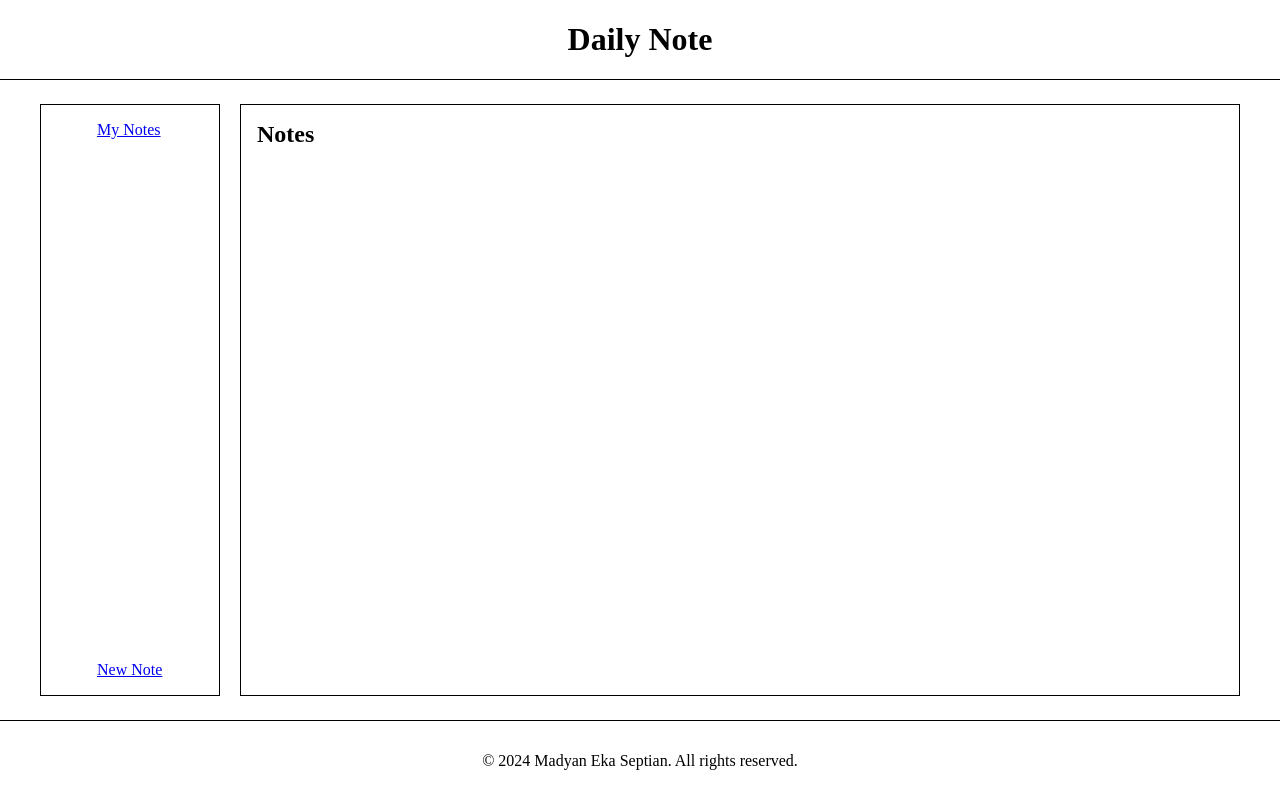
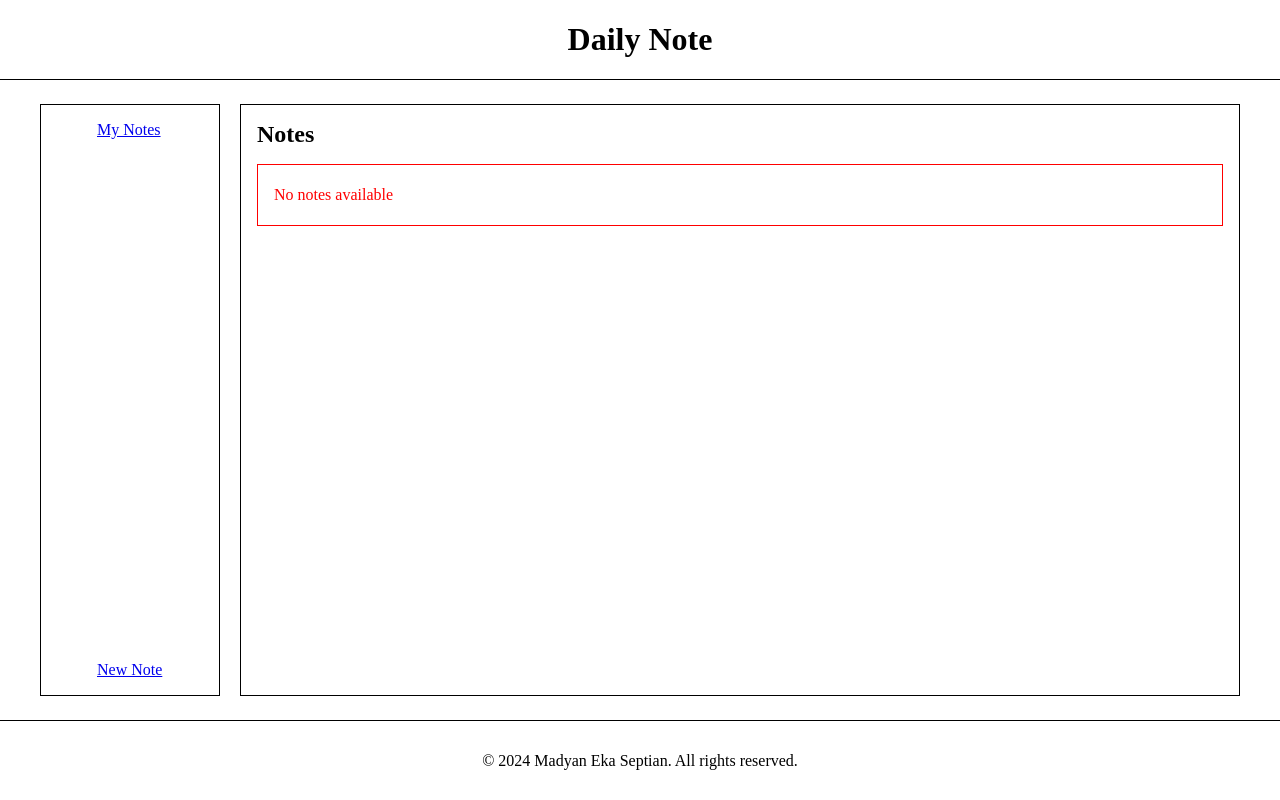
Before and after one commit to madyanes/daily-note, a React (Vite) app: page / in a window 1280 px wide. Built offline with nearby package versions, Linux system fonts and the light colour scheme.

Commit message:
Fixing wrong logic of displaying no notes message

```diff
--- a/src/components/Notes.jsx
+++ b/src/components/Notes.jsx
@@ -1,6 +1,8 @@
 import { useEffect, useState } from 'react'
 
 import { notesStore } from '../utils/dbConfig'
+
+import '../styles/Notes.css'
 
 export default function Notes() {
   const [notes, setNotes] = useState(new Array())
@@ -30,17 +32,20 @@ export default function Notes() {
   return (
     <>
       <h1>Notes</h1>
-      {notes ? (
+      {notes.length ? (
         notes.map((note) => {
           return (
             <article
               key={note.id}
               dangerouslySetInnerHTML={{ __html: note.note }}
+              className='notes'
             />
           )
         })
       ) : (
-        <p>No notes available</p>
+        <article className='notes no-notes'>
+          <p>No notes available</p>
+        </article>
       )}
     </>
   )
```
